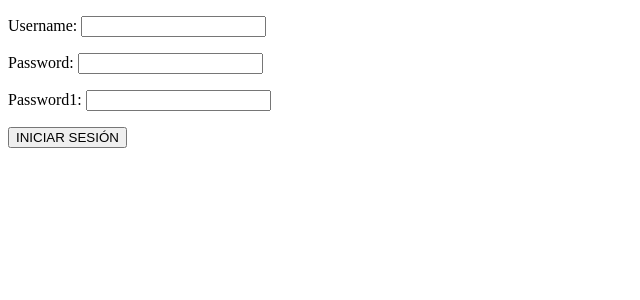
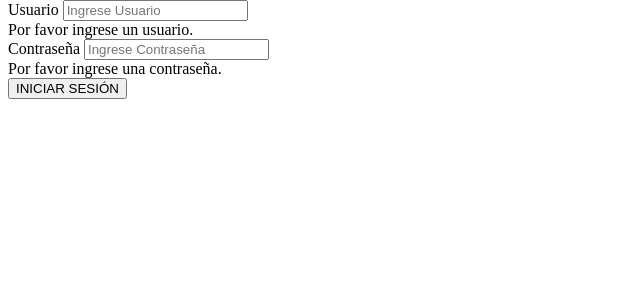
Before and after one commit to jackR01/PROYECTO3, a Django app: template mascotasPr/templates/auth/login.html in a window 1280 px wide. Shown: the part 140-440 px from the top of the page, without its empty margins (0-640 px from the left). Run offline with Django 5.2, Linux system fonts and the light colour scheme; the template is opened without the code that fills it: values that come from a table or form of the project are taken from there, others are empty; data comes from the database, SQL or seed files in the repository.

Commit message:
Revert "login"
This reverts commit 9ae2b552958c22ce38ea944956a4818b43e4cc95.

```diff
--- a/mascotasPr/templates/auth/login.html
+++ b/mascotasPr/templates/auth/login.html
@@ -6,17 +6,36 @@
                 <div class="card-body py-2">
                     <form action="" method="POST">
                         {% csrf_token %}
+
+                        {% if error %}
+                            <div class="alert alert-danger" role="alert">
+                                {{ error }}
+                            </div>
+                        {% endif %}
+
                         <div class="mb-3">
-                            {{ form.as_p }}
+                            <label for="username" class="form-label">Usuario</label>
+                            <input type="text" name="username" id="username" class="form-control" placeholder="Ingrese Usuario" required>
+                            <div class="invalid-feedback"> <!-- Agregado: Mensaje de retroalimentación para el usuario -->
+                                Por favor ingrese un usuario.
+                            </div>
+                        </div>
+
+                        <div class="mb-3">
+                            <label for="password1" class="form-label">Contraseña</label>
+                            <input type="password1" name="password1" id="password1" class="form-control" placeholder="Ingrese Contraseña" required>
+                            <div class="invalid-feedback"> <!-- Agregado: Mensaje de retroalimentación para el usuario -->
+                                Por favor ingrese una contraseña.
+                            </div>
                         </div>
                         <div class="d-grid">
                             <button type="submit" class="btn btn-danger">INICIAR SESIÓN</button>
                         </div>
-                    </form>
+                        </form>
+                    </div>
                 </div>
             </div>
         </div>
     </div>
 </div>
-
 {% endblock %}
```
